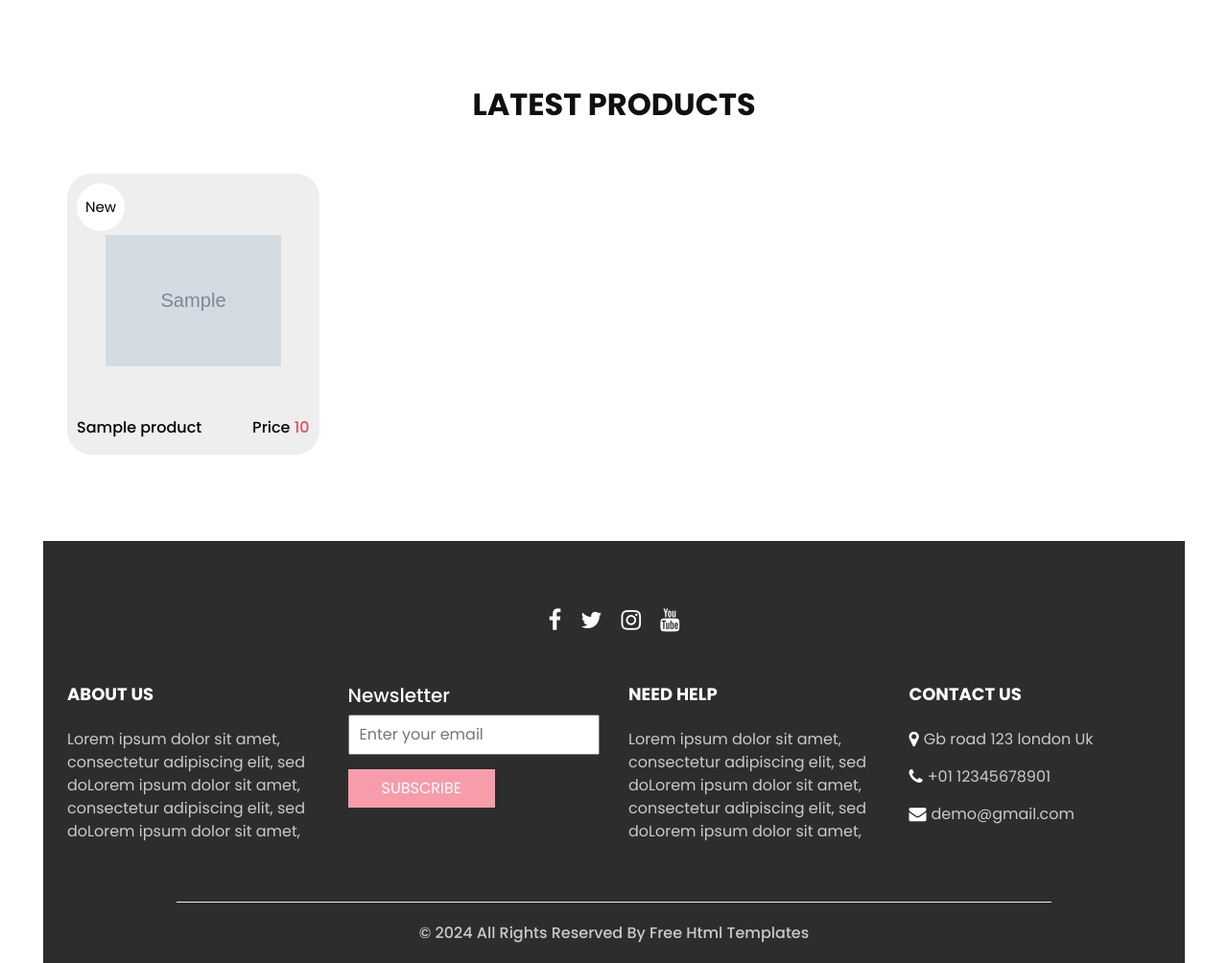
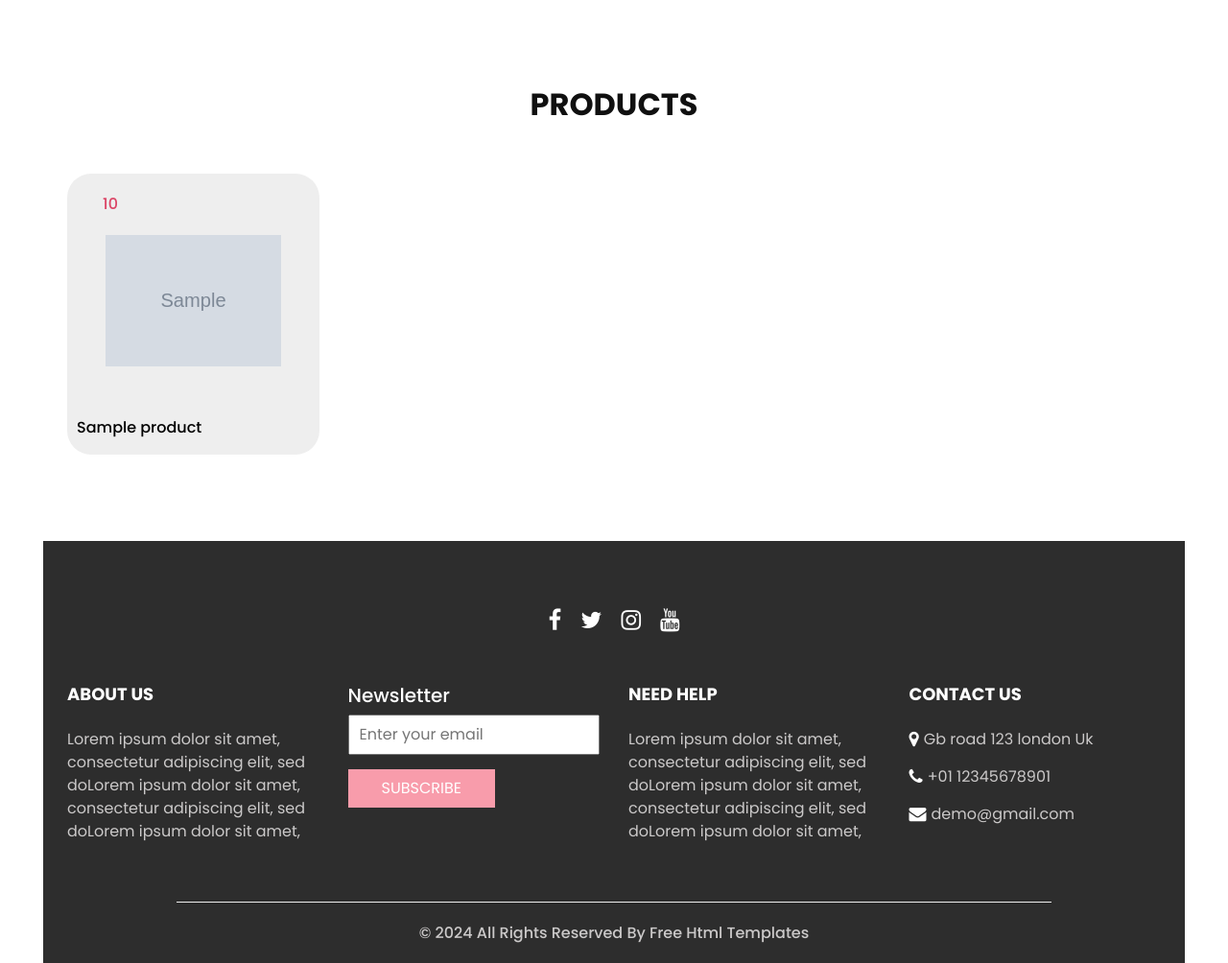
Before and after one commit to Vix-Nguyen/pc-shop, a Django app: page / in a window 1280 px wide. Shown: the part 130-1134 px from the top of the page at 96% size. Run offline with Django 3.2, Linux system fonts and the light colour scheme; a user stored in the database is signed in; tables that the repository leaves empty hold one stand-in row (values such as "Sample post"); grey boxes marked "Sample" are stand-in pictures; parts of the project's set-up code (start-up, migrations or seed data) failed here and were passed over; some libraries are stand-ins or nearby versions.

Commit message:
[IMP] Remove django-money

```diff
--- a/app/main/settings.py
+++ b/app/main/settings.py
@@ -49,10 +49,10 @@ INSTALLED_APPS = [
     'django.contrib.sessions',
     'django.contrib.messages',
     'django.contrib.staticfiles',
+    'django.contrib.humanize',
     #first party
     'myshop.apps.MyshopConfig',
     # third party
-    'djmoney',
     'widget_tweaks',
 ]
 
--- a/app/myshop/models.py
+++ b/app/myshop/models.py
@@ -1,13 +1,21 @@
-from djmoney.models.fields import MoneyField
+from typing import Any
 from django.db import models
 from django.urls import reverse
+
+
+class Price(models.PositiveIntegerField):
+
+    def __str__(self) -> str:
+        value = self
+        print(value)
+        return super().__str__()
 
 
 class Product(models.Model):
     name = models.CharField(max_length=200, verbose_name="Name")
     active = models.BooleanField(verbose_name="Show", default=True)
     is_new = models.BooleanField(verbose_name="Is new?", default=True)
-    price = MoneyField(max_digits=9, decimal_places=0, default_currency='VND')
+    price = Price(verbose_name="Price")
     thumbnail = models.ImageField(
         upload_to='thumbnail/', default='thumbnail/default.png', verbose_name='Thumbnail')
     description = models.TextField(
--- a/app/myshop/static/myshop/css/style.css
+++ b/app/myshop/static/myshop/css/style.css
@@ -364,17 +364,13 @@ a:focus {
           justify-content: space-between;
 }
 
-.shop_section .box .detail-box h6 span {
-  color: #db4f66;
-}
-
-.shop_section .box .new {
+.shop_section .box .price {
   width: 50px;
   height: 50px;
   position: absolute;
   top: 10px;
-  left: 10px;
-  background-color: #ffffff;
+  left: 20px;
+  /* background-color: #ffffff; */
   display: -webkit-box;
   display: -ms-flexbox;
   display: flex;
@@ -384,8 +380,9 @@ a:focus {
   -webkit-box-align: center;
       -ms-flex-align: center;
           align-items: center;
-  border-radius: 100%;
-  font-size: 15px;
+  /* border-radius: 100%; */
+  font-size: 20px;
+  color: #db4566;
 }
 
 .shop_section .btn-box {
--- a/app/myshop/templates/myshop/index.html
+++ b/app/myshop/templates/myshop/index.html
@@ -1,4 +1,5 @@
 {% extends "myshop/base.html" %}
+{% load humanize %}
 
 {% block title %}
   <title>Home</title>
@@ -73,7 +74,7 @@
   <section id="shop_section" class="shop_section layout_padding">
     <div class="container">
       <div class="heading_container heading_center">
-        <h2>Latest Products</h2>
+        <h2>Products</h2>
       </div>
       {% if product_list %}
       <div class="row">
@@ -86,13 +87,11 @@
               </div>
               <div class="detail-box">
                 <h6>{{ product.name }}</h6>
+              </div>
+              <div class="price">
                 <h6>
-                  Price
-                  <span> {{ product.price }} </span>
+                  <span> {{ product.price|floatformat:0|intcomma }} </span>
                 </h6>
-              </div>
-              <div class="new">
-                <span> New </span>
               </div>
             </a>
           </div>
--- a/app/myshop/templates/myshop/product_detail.html
+++ b/app/myshop/templates/myshop/product_detail.html
@@ -1,4 +1,5 @@
 {% extends "myshop/base.html" %}
+{% load humanize %}
 
 {% block custom_style %}
   {% load static %}
@@ -45,7 +46,7 @@
             {% comment %} <span>SEA BLUE & WHITE</span> {% endcomment %}
           </div>
           <div class="text2">
-            {{ product.price }}
+            {{ product.price|floatformat:0|intcomma }}
           </div>
           <div class="text3">
             Text 3
--- a/requirements.txt
+++ b/requirements.txt
@@ -3,6 +3,5 @@ environs==7.3.1
 mypy-extensions==0.4.3
 pathspec==0.9.0
 Pillow==9.1.0
-django-money==3.3.0
 psycopg2-binary==2.9.9
 django_widget_tweaks==1.5.0
```
Also changed, not shown: app/myshop/migrations/0003_auto_20240117_0418.py (added).
